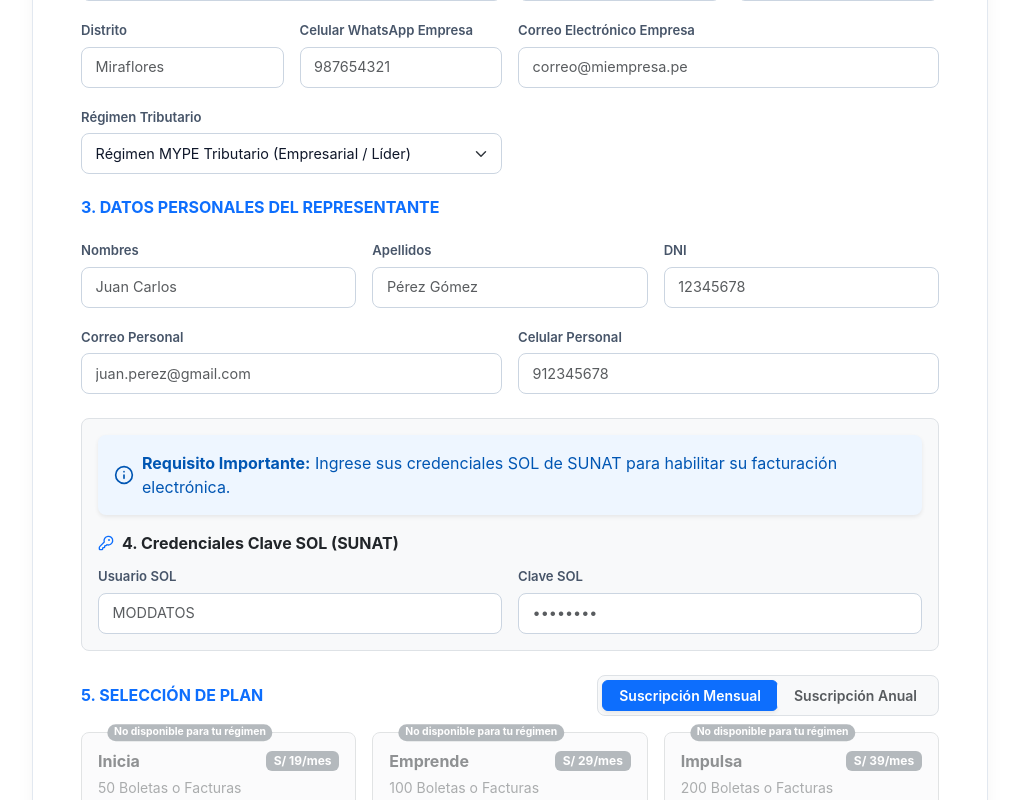
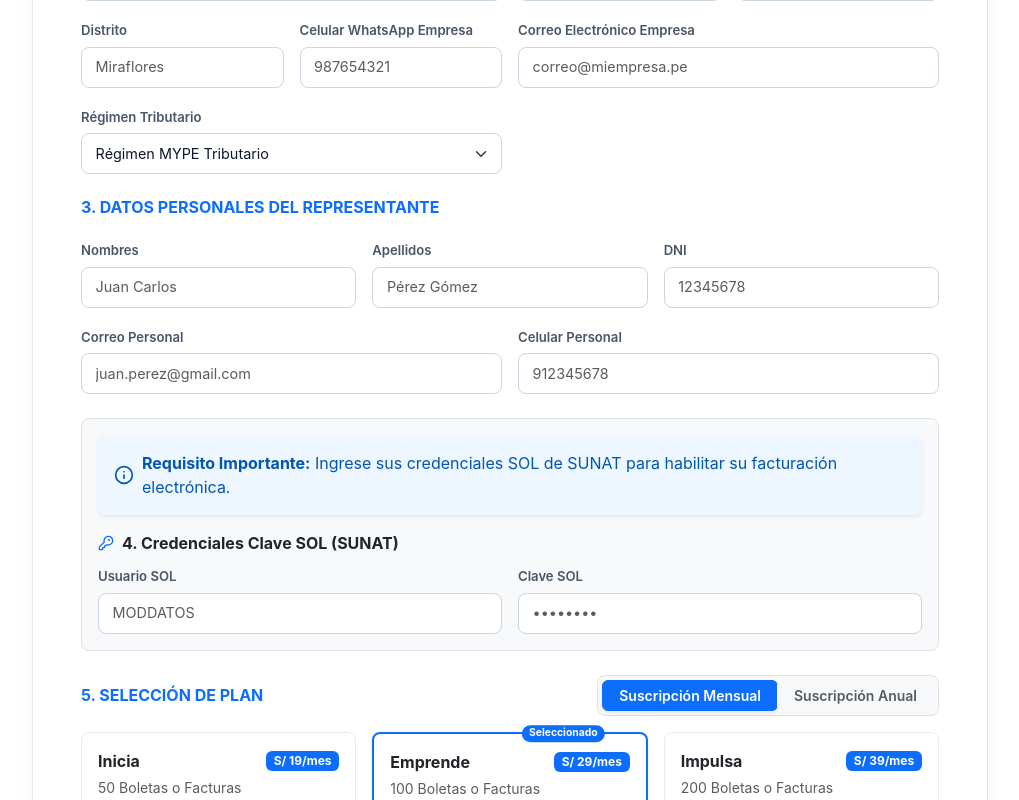
Before and after one commit to Josuevm2004/gestion-sistema-facturacion, a Next.js app in the folder frontend/: page / in a window 1280 px wide. Shown: the part 740-1540 px from the top of the page, without its empty margins (130-1149 px from the left). Built offline with nearby package versions, Linux system fonts and the light colour scheme.

Commit message:
Liberación de planes por régimen tributario

```diff
--- a/frontend/app/page.tsx
+++ b/frontend/app/page.tsx
@@ -249,21 +249,13 @@ export default function FormularioPublicoPage() {
                   name="regimenTributario"
                   className="form-select"
                   value={regimenTributario}
-                  onChange={(e) => {
-                    const reg = e.target.value;
-                    setRegimenTributario(reg);
-                    if (reg === 'RER' && (selectedPlan === 'EMPRESARIAL' || selectedPlan === 'LIDER')) {
-                      setSelectedPlan('EMPRENDE');
-                    } else if ((reg === 'MYPE_TRIBUTARIO' || reg === 'REGIMEN_GENERAL') && (selectedPlan === 'INICIA' || selectedPlan === 'EMPRENDE' || selectedPlan === 'IMPULSA')) {
-                      setSelectedPlan('EMPRESARIAL');
-                    }
-                  }}
+                  onChange={(e) => setRegimenTributario(e.target.value)}
                   required
                 >
-                  <option value="MYPE_TRIBUTARIO">Régimen MYPE Tributario (Empresarial / Líder)</option>
-                  <option value="REGIMEN_GENERAL">Régimen General (Empresarial / Líder)</option>
-                  <option value="RER">Régimen Especial - RER (Inicia, Emprende o Impulsa)</option>
-                  <option value="NRUS">Nuevo RUS - NRUS (Notas de Venta)</option>
+                  <option value="MYPE_TRIBUTARIO">Régimen MYPE Tributario</option>
+                  <option value="REGIMEN_GENERAL">Régimen General</option>
+                  <option value="RER">Régimen Especial (RER)</option>
+                  <option value="NRUS">Nuevo RUS (NRUS)</option>
                 </select>
               </div>
 
@@ -357,33 +349,21 @@ export default function FormularioPublicoPage() {
                     { id: 'EMPRESARIAL', name: 'Empresarial', price: 59, annual: 590, docs: '500 Boletas o Facturas', users: '4 Usuarios', features: 'Web, app y ticketera' },
                     { id: 'LIDER', name: 'Líder', price: 89, annual: 890, docs: '1000 Boletas o Facturas', users: '6 Usuarios', features: 'Web, app y ticketera' },
                   ].map((plan) => {
-                    const isRER = regimenTributario === 'RER';
-                    const isMypeGeneral = regimenTributario === 'MYPE_TRIBUTARIO' || regimenTributario === 'REGIMEN_GENERAL';
-                    const isAllowedForRER = plan.id === 'INICIA' || plan.id === 'EMPRENDE' || plan.id === 'IMPULSA';
-                    const isAllowedForMype = plan.id === 'EMPRESARIAL' || plan.id === 'LIDER';
-
-                    const isDisabled = (isRER && !isAllowedForRER) || (isMypeGeneral && !isAllowedForMype);
-
                     return (
                       <div key={plan.id} className={plan.id === 'EMPRESARIAL' || plan.id === 'LIDER' ? 'col-md-6' : 'col-md-4'}>
                         <div
-                          onClick={() => {
-                            if (!isDisabled) setSelectedPlan(plan.id);
-                          }}
+                          onClick={() => setSelectedPlan(plan.id)}
                           className={`p-3 rounded-3 border position-relative ${
-                            isDisabled ? 'bg-light opacity-50 border-secondary-subtle' : selectedPlan === plan.id ? 'border-primary border-2 shadow-sm bg-white' : 'border-light-subtle bg-white'
+                            selectedPlan === plan.id ? 'border-primary border-2 shadow-sm bg-white' : 'border-light-subtle bg-white'
                           }`}
-                          style={{ cursor: isDisabled ? 'not-allowed' : 'pointer', transition: 'all 0.15s' }}
+                          style={{ cursor: 'pointer', transition: 'all 0.15s' }}
                         >
-                          {selectedPlan === plan.id && !isDisabled && (
+                          {selectedPlan === plan.id && (
                             <span className="position-absolute top-0 end-0 translate-middle badge rounded-pill bg-primary" style={{ fontSize: '0.65rem' }}>Seleccionado</span>
-                          )}
-                          {isDisabled && (
-                            <span className="position-absolute top-0 end-0 translate-middle badge rounded-pill bg-secondary" style={{ fontSize: '0.65rem' }}>No disponible para tu régimen</span>
                           )}
                           <div className="d-flex justify-content-between align-items-center mb-1">
                             <strong className="text-dark">{plan.name}</strong>
-                            <span className={`badge ${isDisabled ? 'bg-secondary' : 'bg-primary'}`}>
+                            <span className="badge bg-primary">
                               {tipoSuscripcion === 'ANUAL' ? `S/ ${plan.annual}/año` : `S/ ${plan.price}/mes`}
                             </span>
                           </div>
```
